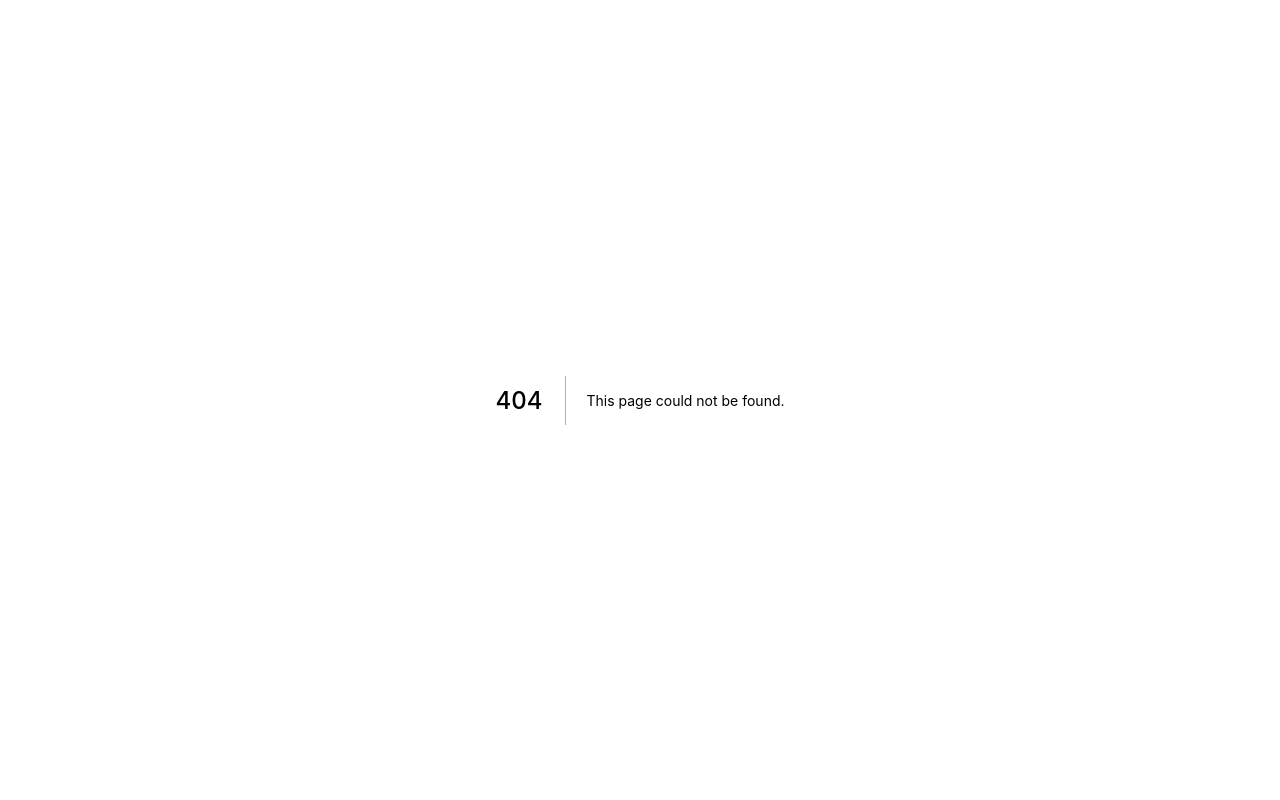
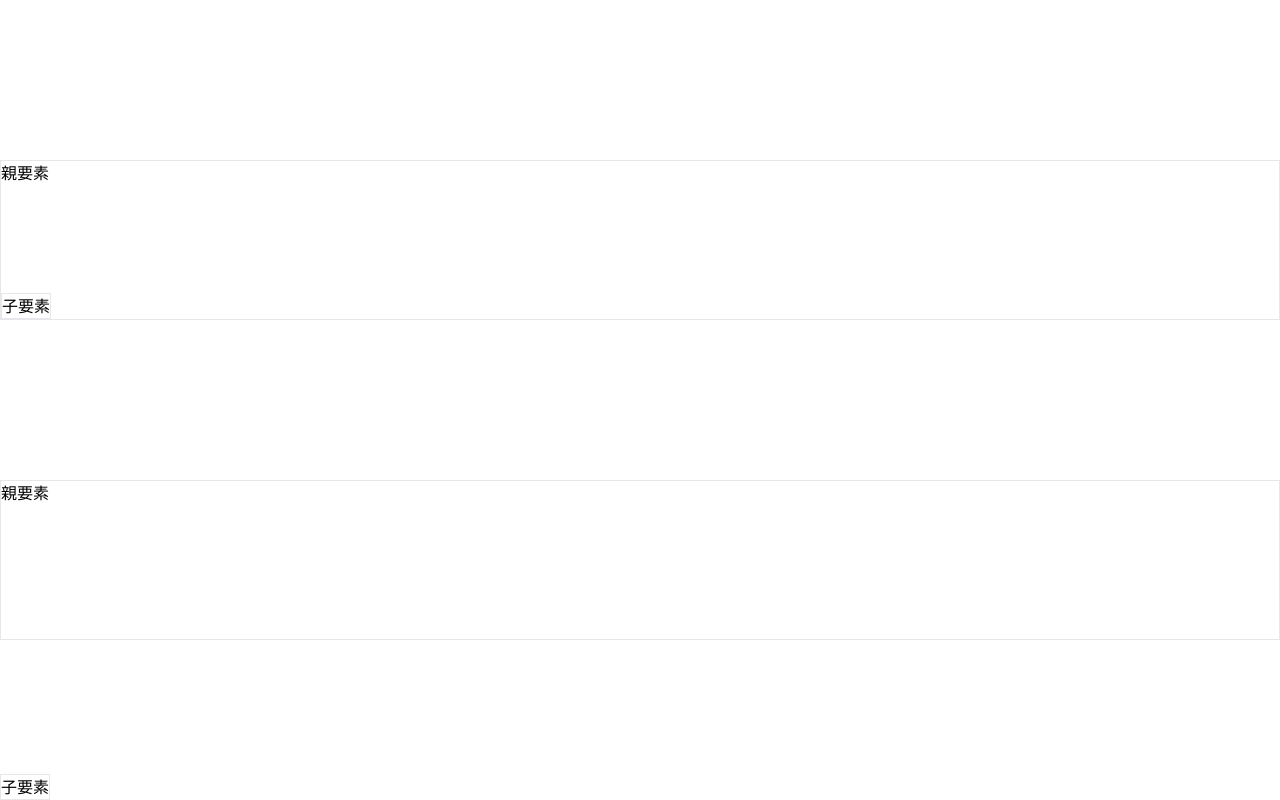
Before and after one commit to EICHAN1208/next-tailwindcss-sample, a Next.js app: page /position in a window 1280 px wide. Before the commit this address had no page. Built offline with nearby package versions, Linux system fonts and the light colour scheme.

Commit message:
position

```diff
--- /dev/null
+++ b/pages/position.js
@@ -0,0 +1,27 @@
+import Spacer from "./spacer";
+
+export default function Position() {
+  return (
+    <>
+      <Spacer />
+
+      {/* 親要素に対して、相対的に子要素の位置を決める */}
+      <div className="border container mx-auto h-40 relative">
+        <p>親要素</p>
+        <div className="border absolute bottom-0 left-0">
+          <p>子要素</p>
+        </div>
+      </div>
+
+      <Spacer />
+
+      {/* 絶対的に子要素の位置を決める */}
+      <div className="border container mx-auto h-40 static">
+        <p>親要素</p>
+        <div className="border absolute bottom-0 left-0">
+          <p>子要素</p>
+        </div>
+      </div>
+    </>
+  );
+}
```
